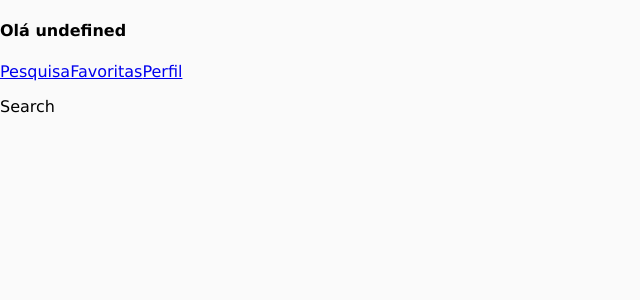
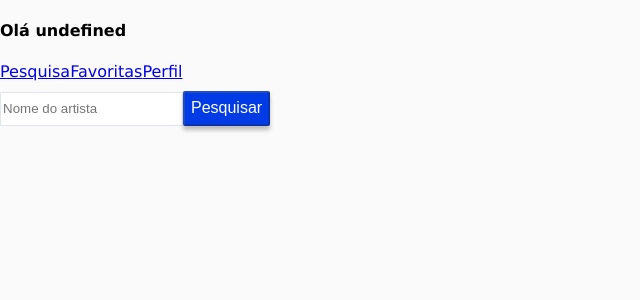
Before and after one commit to bearibeiroa/TrybeTunes, a React (Create React App) app: page /search in a window 1280 px wide. Shown: the top 300 px of the page, without its empty margins (0-640 px from the left). Built offline with nearby package versions, Linux system fonts and the light colour scheme.

Commit message:
Requisito 5 - cria form para pesquisar artista

```diff
--- a/src/pages/Search.js
+++ b/src/pages/Search.js
@@ -2,11 +2,48 @@ import React, { Component } from 'react';
 import Header from '../components/Header';
 
 class Search extends Component {
+  constructor() {
+    super();
+    this.state = {
+      search: '',
+    };
+
+    this.handleChange = this.handleChange.bind(this);
+  }
+
+  handleChange({ target }) {
+    const { name, value } = target;
+    this.setState({
+      [name]: value,
+    });
+  }
+
   render() {
+    const { search } = this.state;
+    const SearchLength = 2;
     return (
       <div data-testid="page-search">
         <Header />
-        <p>Search</p>
+        <form>
+          <label htmlFor="search">
+            <input
+              data-testid="search-artist-input"
+              type="text"
+              name="search"
+              value={ search }
+              placeholder="Nome do artista"
+              onChange={ this.handleChange }
+            />
+            <button
+              type="button"
+              data-testid="search-artist-button"
+              disabled={ search.length < SearchLength }
+              onClick={ this.handleChange }
+            >
+              Pesquisar
+            </button>
+          </label>
+        </form>
       </div>
     );
   }
```
